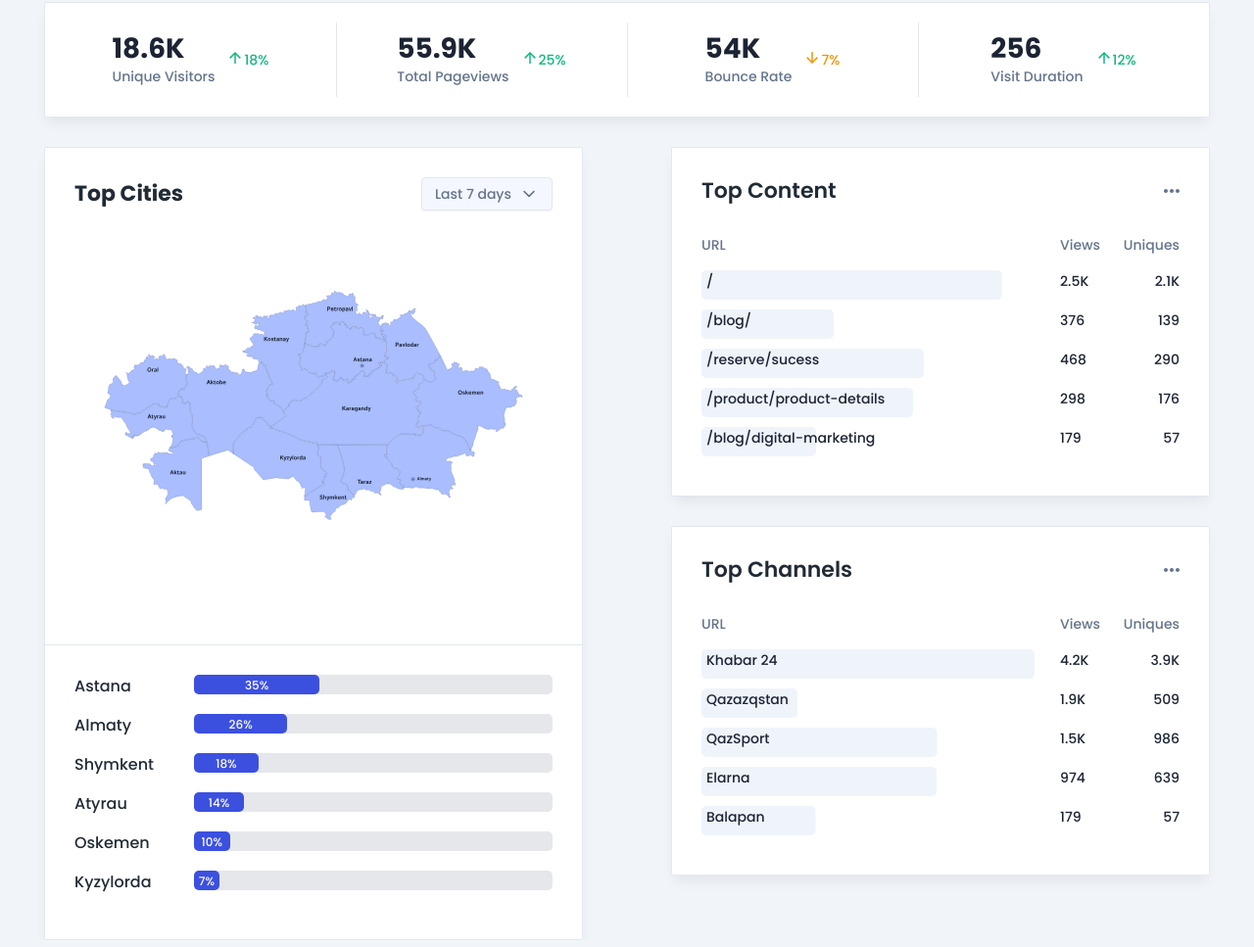
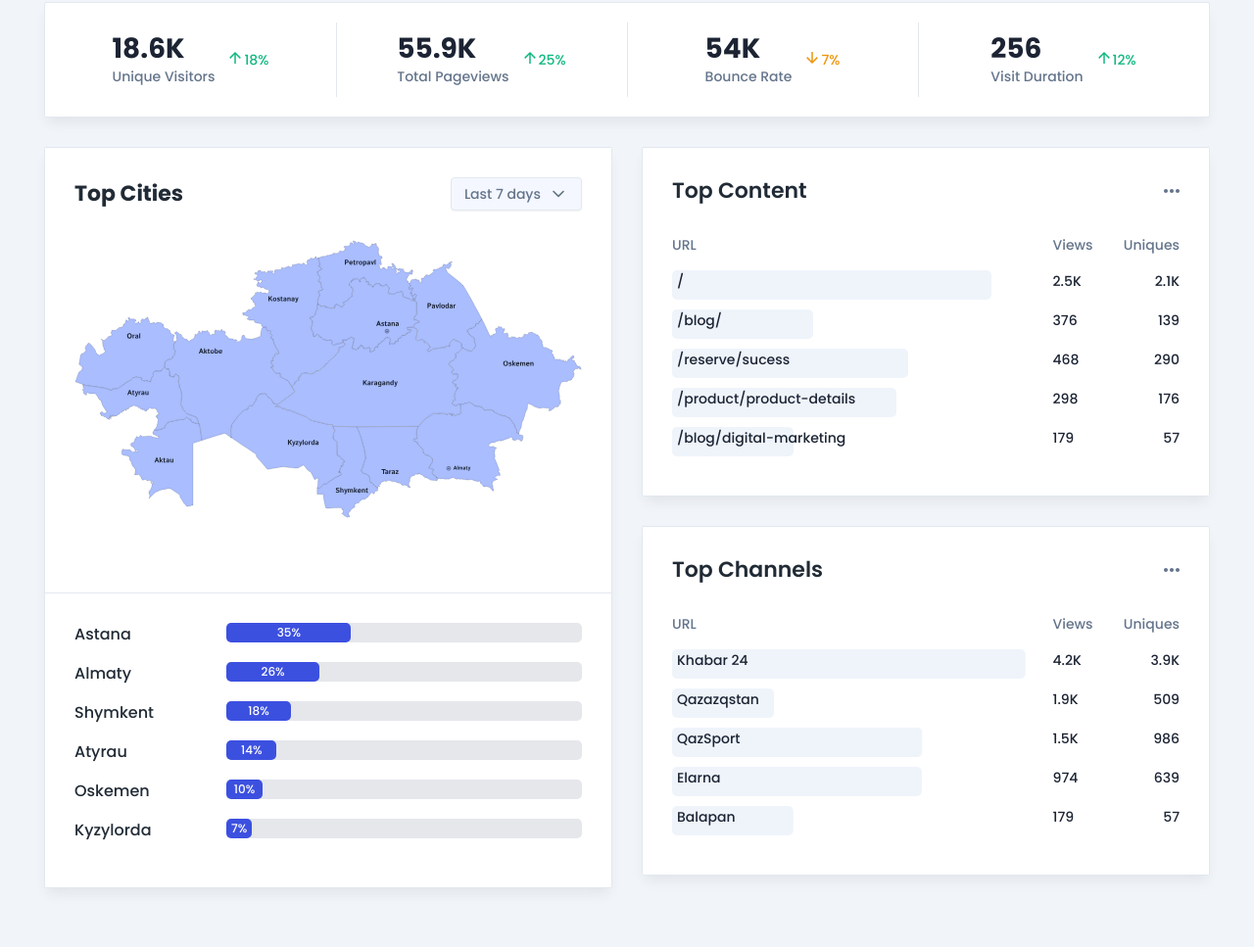
Before and after one commit to cookiestealer3114/JohnWickPage.github.io, a plain HTML site: page index.html in a window 1280 px wide. Shown: the part 826-1793 px from the top of the page at 98% size. Drawn offline with nearby package versions, Linux system fonts and the light colour scheme.

Commit message:
made some adjustments for smaller screens

```diff
--- a/css/style.css
+++ b/css/style.css
@@ -214,7 +214,7 @@ body {
   box-shadow: 0px 8px 13px -3px rgba(0, 0, 0, 0.07);
 }
 .stats_grid_item {
-  padding: 30px 90px;
+  padding: 30px 30px;
   display: flex;
   align-items: center;
   justify-content: center;
@@ -296,6 +296,10 @@ body {
   float: right;
   width: 50%;
 }
+.top_blocks_right_container {
+  margin-left: 15px;
+  margin-right: 45px;
+}
 .top_blocks_container {
   margin-top: 30px;
   border-radius: 2px;
@@ -333,6 +337,7 @@ body {
   width: 25%;
   display: flex;
   justify-content: space-between;
+  gap: 10px;
 }
 .content_box_item {
   display: flex;
@@ -409,6 +414,13 @@ body {
   float: left;
   width: 50%;
 }
+.top_blocks_left_container {
+  margin-left: 45px;
+  margin-right: 15px;
+}
+.top_cities {
+  margin-bottom: 60px;
+}
 
 .date_precise_selection-box_top_cities {
   display: inline-flex;
@@ -431,10 +443,11 @@ body {
 .kazakhstan_map_box {
   display: flex;
   justify-content: center;
-  padding: 12px 30px;
+  /* padding: 12px 30px; Делает карту меньше, но дает ей бордер */
+  margin-bottom: 75px;
 }
 .kazakhstan_map {
-  width: 100%;
+  /* width: 100%;  */
 }
 
 .city_region:hover path {
@@ -448,7 +461,7 @@ body {
 .horizontal_line {
   content: "";
   border-bottom: 1px solid var(--stroke);
-  margin-top: 75px;
+  /* margin-top: 75px; */
   margin-bottom: 30px;
   margin-left: -30px;
   margin-right: -30px;
@@ -506,6 +519,9 @@ body {
     flex-wrap: wrap;
     padding: 30px 30px;
   }
+  .percentage_graph {
+    max-width: 70%;
+  }
 }
 @media only screen and (max-width: 768px) {
   .container {
@@ -520,6 +536,15 @@ body {
     flex-wrap: wrap;
     padding: 30px 10px;
   }
+  .top_blocks_left_container {
+    margin-left: 20px;
+  }
+  .top_blocks_right_container {
+    margin-right: 20px;
+  }
+  .percentage_graph {
+    max-width: 55%;
+  }
 }
 @media only screen and (max-width: 608px) {
   .profile_msg-notif {
--- a/index.html
+++ b/index.html
@@ -97,58 +97,9 @@
       </div>
     </section>
 
-    <section class="top_blocks_right">
-      <section class="top_content">
-        <div class="container">
-          <div class="top_blocks_container">
-            <div class="top_blocks_info_box">
-              <div class="top_content-channel_title_more_flexbox">
-                <h6 class="text-h6 text-h6_top_blocks">Top Content</h6>
-                <img
-                  src="img/more-triple-dot.svg"
-                  alt="show more"
-                  class="show_more_icon" />
-              </div>
-              <div class="top_content-channel_categories_titles">
-                <div class="text-h3 top_content-channel_url">URL</div>
-                <div class="top_content-channel_views_uniques_flexbox">
-                  <div class="text-h3 top_content-channel_views">Views</div>
-                  <div class="text-h3 top_content-channel_uniques">Uniques</div>
-                </div>
-              </div>
-              <div class="content_box"></div>
-            </div>
-          </div>
-        </div>
-      </section>
-      <section class="top_channels">
-        <div class="container">
-          <div class="top_blocks_container">
-            <div class="top_blocks_info_box">
-              <div class="top_content-channel_title_more_flexbox">
-                <h6 class="text-h6 text-h6_top_blocks">Top Channels</h6>
-                <img
-                  src="img/more-triple-dot.svg"
-                  alt="show more"
-                  class="show_more_icon" />
-              </div>
-              <div class="top_content-channel_categories_titles">
-                <div class="text-h3 top_content-channel_url">URL</div>
-                <div class="top_content-channel_views_uniques_flexbox">
-                  <div class="text-h3 top_content-channel_views">Views</div>
-                  <div class="text-h3 top_content-channel_uniques">Uniques</div>
-                </div>
-              </div>
-              <div class="channels_box"></div>
-            </div>
-          </div>
-        </div>
-      </section>
-    </section>
-
     <section class="top_blocks_left">
       <section class="top_cities">
-        <div class="container">
+        <div class="top_blocks_left_container">
           <div class="top_blocks_container">
             <div class="top_blocks_info_box">
               <div class="top_content-channel_title_more_flexbox">
@@ -165,8 +116,8 @@
               <div class="kazakhstan_map_box">
                 <svg
                   class="kazakhstan_map"
-                  width="572"
-                  height="314"
+                  width="100%"
+                  height="100%"
                   viewBox="0 0 572 314"
                   fill="none"
                   xmlns="http://www.w3.org/2000/svg">
@@ -409,5 +360,54 @@
         </div>
       </section>
     </section>
+
+    <section class="top_blocks_right">
+      <section class="top_content">
+        <div class="top_blocks_right_container">
+          <div class="top_blocks_container">
+            <div class="top_blocks_info_box">
+              <div class="top_content-channel_title_more_flexbox">
+                <h6 class="text-h6 text-h6_top_blocks">Top Content</h6>
+                <img
+                  src="img/more-triple-dot.svg"
+                  alt="show more"
+                  class="show_more_icon" />
+              </div>
+              <div class="top_content-channel_categories_titles">
+                <div class="text-h3 top_content-channel_url">URL</div>
+                <div class="top_content-channel_views_uniques_flexbox">
+                  <div class="text-h3 top_content-channel_views">Views</div>
+                  <div class="text-h3 top_content-channel_uniques">Uniques</div>
+                </div>
+              </div>
+              <div class="content_box"></div>
+            </div>
+          </div>
+        </div>
+      </section>
+      <section class="top_channels">
+        <div class="top_blocks_right_container">
+          <div class="top_blocks_container">
+            <div class="top_blocks_info_box">
+              <div class="top_content-channel_title_more_flexbox">
+                <h6 class="text-h6 text-h6_top_blocks">Top Channels</h6>
+                <img
+                  src="img/more-triple-dot.svg"
+                  alt="show more"
+                  class="show_more_icon" />
+              </div>
+              <div class="top_content-channel_categories_titles">
+                <div class="text-h3 top_content-channel_url">URL</div>
+                <div class="top_content-channel_views_uniques_flexbox">
+                  <div class="text-h3 top_content-channel_views">Views</div>
+                  <div class="text-h3 top_content-channel_uniques">Uniques</div>
+                </div>
+              </div>
+              <div class="channels_box"></div>
+            </div>
+          </div>
+        </div>
+      </section>
+    </section>
   </body>
 </html>
```
